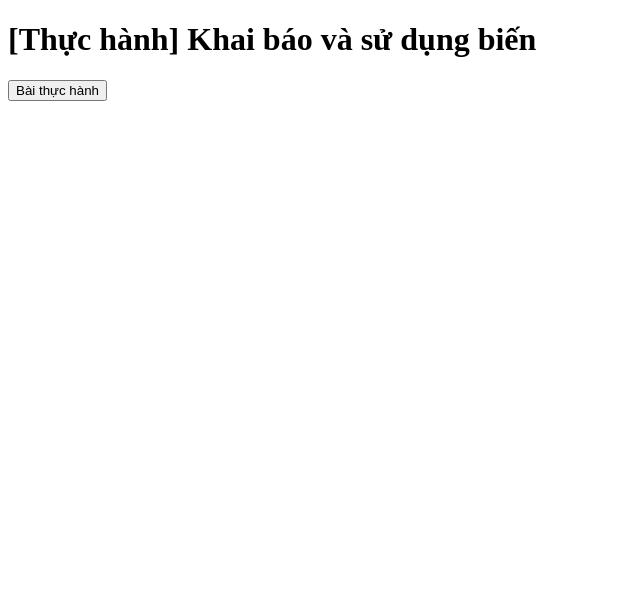
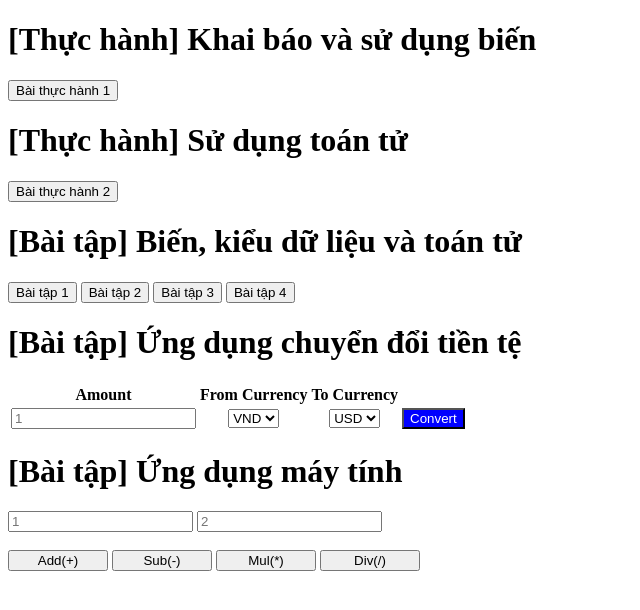
Before and after one commit to tintin8x/MD1_JAVASCRIPT_HOMEWORK, a plain HTML site: page index.html in a window 1280 px wide. Shown: the whole page, without its empty margins (0-640 px from the left). Drawn offline with Linux system fonts and the light colour scheme.

Commit message:
Up bai tap bien va toan tu JS

```diff
--- /dev/null
+++ b/MyScript.js
@@ -0,0 +1,150 @@
+//[Thực hành] Khai báo và sử dụng biến
+function sudungbien() {
+    //Bai 1
+    document.write("Bài 1");
+    document.write('<br/>');
+    document.write('<br/>');
+    let i = 10;
+    let f = 20.5;
+    let b = true;
+    let s = 'Hà Nội';
+
+    document.write('i = ' + i);
+    document.write('<br/>');
+    document.write('f = ' + f);
+    document.write('<br/>');
+    document.write('b = ' + b);
+    document.write('<br/>');
+    document.write('s = ' + s);
+    document.write('<br/>');
+
+    //Bài 2
+    document.write('<br/>');
+    document.write("Bài 2")
+    document.write('<br/>');
+    document.write('<br/>');
+    let width = 20;
+    let height = 10;
+    let area = width * height;
+    document.write('Area = ' + area);
+
+}
+
+//[Thực hành] Sử dụng toán tử
+function sudungtoantu() {
+    let inputWidth;
+    let inputHeight;
+
+    inputWidth = prompt("Enter the width");
+    inputHeight = prompt("Enter the height");
+
+    let width = parseInt(inputWidth);
+    let height = parseInt(inputHeight);
+
+    let area = width * height;
+    document.write("The area is: " + area);
+}
+
+//[Bài tập] Biến, kiểu dữ liệu và toán tử
+
+//Bải 1: Tính điểm trung bình và tổng
+function tinhdiemtrungbinh() {
+    let diemtoan = +prompt("Nhập điểm toán");
+    let diemly = +prompt("Nhập điểm lý");
+    let diemhoa = +prompt("Nhập điểm hóa");
+
+    let tong = diemtoan + diemly + diemhoa;
+    let trungbinh = tong / 3;
+
+    document.write("Điểm trung bình: " + trungbinh);
+    document.write('<br/>');
+    document.write("Tổng điểm: " + tong);
+
+}
+
+//Bải 2: Đổi độ C sang độ F
+function doinhietdo() {
+    let doC = +prompt("Nhập nhiệt độ C");
+
+    let doF = doC / 5 * 9 + 32  // C/5 = (F-32)/9;
+
+    document.write("Độ C: " + doC + " >>> độ F: " + doF );
+
+}
+
+//Bải 3: Tính diện tích hình tròn
+function dientichhinhtron() {
+    let bankinh = +prompt("Nhập bán kính hình tròn");
+
+    let dientich = Math.PI * bankinh * bankinh;
+
+    document.write("Đường tròn có bán kính " + bankinh + " có diện tích là: " + dientich );
+
+}
+
+//Bải 4: Tính chu vi hình tròn
+function chuvihinhtron() {
+    let bankinh = +prompt("Nhập bán kính hình tròn");
+
+    let chuvi = 2 * Math.PI * bankinh ;
+
+    document.write("Đường tròn có bán kính " + bankinh + " có chu vi là: " + chuvi );
+
+}
+
+
+//[Bài tập] Ứng dụng chuyển đổi tiền tệ
+function convertMoney() {
+
+    let radio = 23000;
+    let amount = document.getElementById("amount").value;
+    let fromCountry = document.getElementById("fromC").value;
+    let toCountry = document.getElementById("toC").value;
+
+    let result;
+
+    if (fromCountry == "VND"){
+        if (toCountry == "USD"){
+            result = amount / 23000;
+        }else{result = amount ;}
+    }else {
+        if (toCountry == "USD"){
+            result = amount;
+        }else{result = amount * 23000;}
+    }
+document.getElementById ('convertResult').innerHTML = "Result: " + result + " " + toCountry;
+}
+
+//[Bài tập] Ứng dụng máy
+function cong2so(){
+
+    let num1 = document.getElementById("num1").value;
+    let num2 = document.getElementById("num2").value;
+    let result = num1 * 1 + num2 * 1 ;
+    document.getElementById ('calResult').innerHTML = "Result Add: " + result ;
+}
+function tru2so(){
+
+    let num1 = document.getElementById("num1").value;
+    let num2 = document.getElementById("num2").value;
+    let result = num1 - num2 ;
+    document.getElementById ('calResult').innerHTML = "Result Sub: " + result ;
+}
+function nhan2so(){
+
+    let num1 = document.getElementById("num1").value;
+    let num2 = document.getElementById("num2").value;
+    let result = num1 * num2 ;
+    document.getElementById ('calResult').innerHTML = "Result Mul: " + result ;
+}
+function chia2so(){
+
+    let num1 = document.getElementById("num1").value;
+    let num2 = document.getElementById("num2").value;
+    if(num2 == 0){
+        document.getElementById ('calResult').innerHTML = "Result Div: Invalid"  ;
+    }else{
+        let result = num1 / num2 ;
+        document.getElementById ('calResult').innerHTML = "Result Div: " + result ;
+    }
+}
--- a/index.html
+++ b/index.html
@@ -6,44 +6,63 @@
 </head>
 <body>
     <div>
-        <form>
+        <div>
             <h1>[Thực hành] Khai báo và sử dụng biến</h1>
-            <input type="button" onclick="sudungbien()" value="Bài thực hành">
-        </form>
+            <input type="button" onclick="sudungbien()" value="Bài thực hành 1">
+        </div>
+        <div>
+            <h1>[Thực hành] Sử dụng toán tử</h1>
+            <input type="button" onclick="sudungtoantu()" value="Bài thực hành 2">
+        </div>
+        <div>
+            <h1>[Bài tập] Biến, kiểu dữ liệu và toán tử</h1>
+            <input type="button" onclick="tinhdiemtrungbinh()" value="Bài tập 1">
+            <input type="button" onclick="doinhietdo()" value="Bài tập 2">
+            <input type="button" onclick="dientichhinhtron()" value="Bài tập 3">
+            <input type="button" onclick="chuvihinhtron()" value="Bài tập 4">
+        </div>
+        <div>
+            <h1>[Bài tập] Ứng dụng chuyển đổi tiền tệ</h1>
+            <table>
+                <tr>
+                    <th>Amount</th>
+                    <th>From Currency</th>
+                    <th>To Currency</th>
+                </tr>
+                <tr>
+                    <td><input id="amount" type="text " placeholder="1"></td>
+                    <td style="text-align: center">
+                        <select id="fromC" name="fromCountry">
+                            <option value="VND">VND</option>
+                            <option value="USD">USD</option>
+                        </select>
+                    </td>
+                    <td style="text-align: center">
+                        <select id="toC" name="toCountry">
+                            <option value="USD">USD</option>
+                            <option value="VND">VND</option>
+                        </select>
+                    </td>
+                    <td>
+                        <input type="button" onclick="convertMoney()" value="Convert" style="background-color: blue; color: white">
+                    </td>
+                </tr>
+            </table>
+            <h2 id="convertResult" style="color: blue"></h2>
+        </div>
+        <div>
+            <h1>[Bài tập] Ứng dụng máy tính</h1>
+            <input type="text" id="num1" placeholder="1">
+            <input type="text" id="num2" placeholder="2">
+            <br><br>
+            <input style="width: 100px" type="button" onclick="cong2so()" value="Add(+)">
+            <input style="width: 100px" type="button" onclick="tru2so()" value="Sub(-)">
+            <input style="width: 100px" type="button" onclick="nhan2so()" value="Mul(*)">
+            <input style="width: 100px" type="button" onclick="chia2so()" value="Div(/)">
+            <br><br>
+            <h2 id="calResult" style="color: blue"></h2>
+        </div>
     </div>
-<script>
-    //[Thực hành] Khai báo và sử dụng biến
-    function sudungbien(){
-        //Bai 1
-        document.write("Bài 1");
-        document.write('<br/>');
-        document.write('<br/>');
-        let i = 10;
-        let f = 20.5;
-        let b = true;
-        let s = 'Hà Nội';
-
-        document.write('i = ' + i);
-        document.write('<br/>');
-        document.write('f = ' + f);
-        document.write('<br/>');
-        document.write('b = ' + b);
-        document.write('<br/>');
-        document.write('s = ' + s);
-        document.write('<br/>');
-
-        //Bài 2
-        document.write('<br/>');
-        document.write("Bài 2")
-        document.write('<br/>');
-        document.write('<br/>');
-        let width = 20;
-        let height = 10;
-        let area = width * height;
-        document.write('Area = ' + area);
-
-    }
-
-</script>
+<script type="text/javascript" src="MyScript.js"></script>
 </body>
 </html>
```
